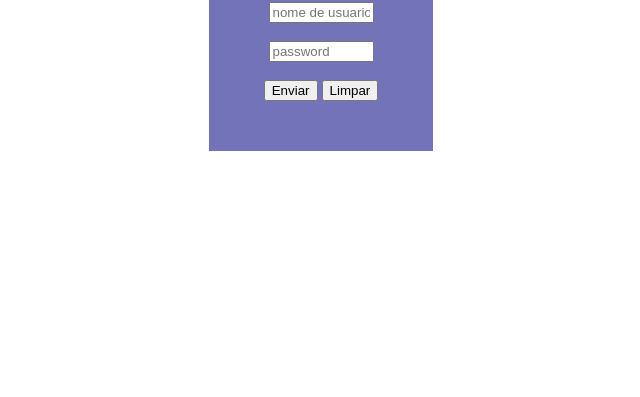
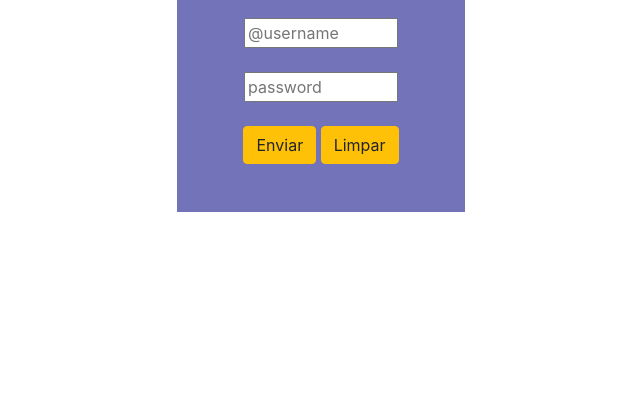
Before and after one commit to Buenomaurilio/gridPadrao, a plain HTML site: page login.html in a window 1280 px wide. Shown: the part 403-800 px from the top of the page, without its empty margins (303-943 px from the left). Drawn offline with nearby package versions, Linux system fonts and the light colour scheme.

Commit message:
start bootstrap

```diff
--- a/configLogin.css
+++ b/configLogin.css
@@ -16,6 +16,6 @@ html, body{
 
 .cx-1{
     background: rgb(115, 115, 185);
-    grid-column: 17/24;
-    grid-row: 9/19;
+    grid-column: 16/25;
+    grid-row: 9/21;
 }
--- a/login.html
+++ b/login.html
@@ -5,7 +5,9 @@
         <meta name="viewport" content="width=device-width, initial-scale=1.0">
         <meta http-equiv="X-UA-Compatible" content="ie=edge">
         <link rel="stylesheet" href="configLogin.css">
+        <link rel="stylesheet" href="https://stackpath.bootstrapcdn.com/bootstrap/4.3.1/css/bootstrap.min.css" integrity="sha384-ggOyR0iXCbMQv3Xipma34MD+dH/1fQ784/j6cY/iJTQUOhcWr7x9JvoRxT2MZw1T" crossorigin="anonymous">
         <title>Grid Login</title>
+
     </head>
 <body>
 
@@ -22,10 +24,11 @@
                         <label></label><br>
                             <input type="text"
                                 maxlength="10"
-                                placeholder="nome de usuario"
+                                placeholder="@username"
                                 name="user"
                                 size="10"
-                                required/><br>
+                                required
+                                class="input pull-left"/><br>
 
                         <label></label><br>
 
@@ -37,10 +40,13 @@
                                 required/><br><br>
 
                         <input type="submit"
-                                value="Enviar"/>
+                                value="Enviar"
+                                class="btn btn-warning"/>
+
 
                         <input type="reset"
-                                value="Limpar"/>
+                                value="Limpar"
+                                class="btn btn-warning"/>
                 </form>
         </section>
 
```
